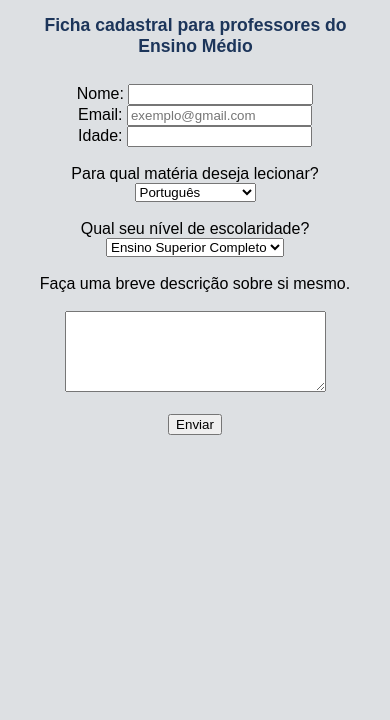
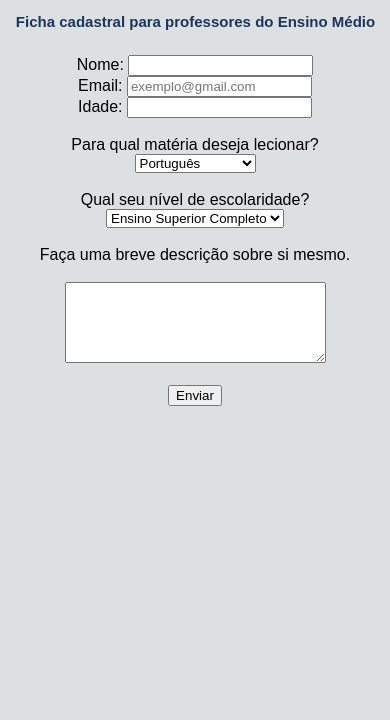
Before and after one commit to trizfalabelo/formulario, a plain HTML site: page index.html in a window 390 px wide. Shown: the part 124-844 px from the top of the page. Drawn offline with Linux system fonts and the light colour scheme; a web font is replaced by a local one.

Commit message:
tamanho do h1

```diff
--- a/index.html
+++ b/index.html
@@ -46,7 +46,7 @@ form{
 
 @media (max-width: 768px) {
     h1 {
-        font-size: 1px;
+        font-size: 15px;
         margin-left: 1px;
     }
 
@@ -57,7 +57,7 @@ form{
 
 @media (max-width: 480px) {
     h1 {
-        font-size: 1.1rem;
+        font-size: 15px;
         text-align: center;
         padding: 15px 5px;
     }
```
